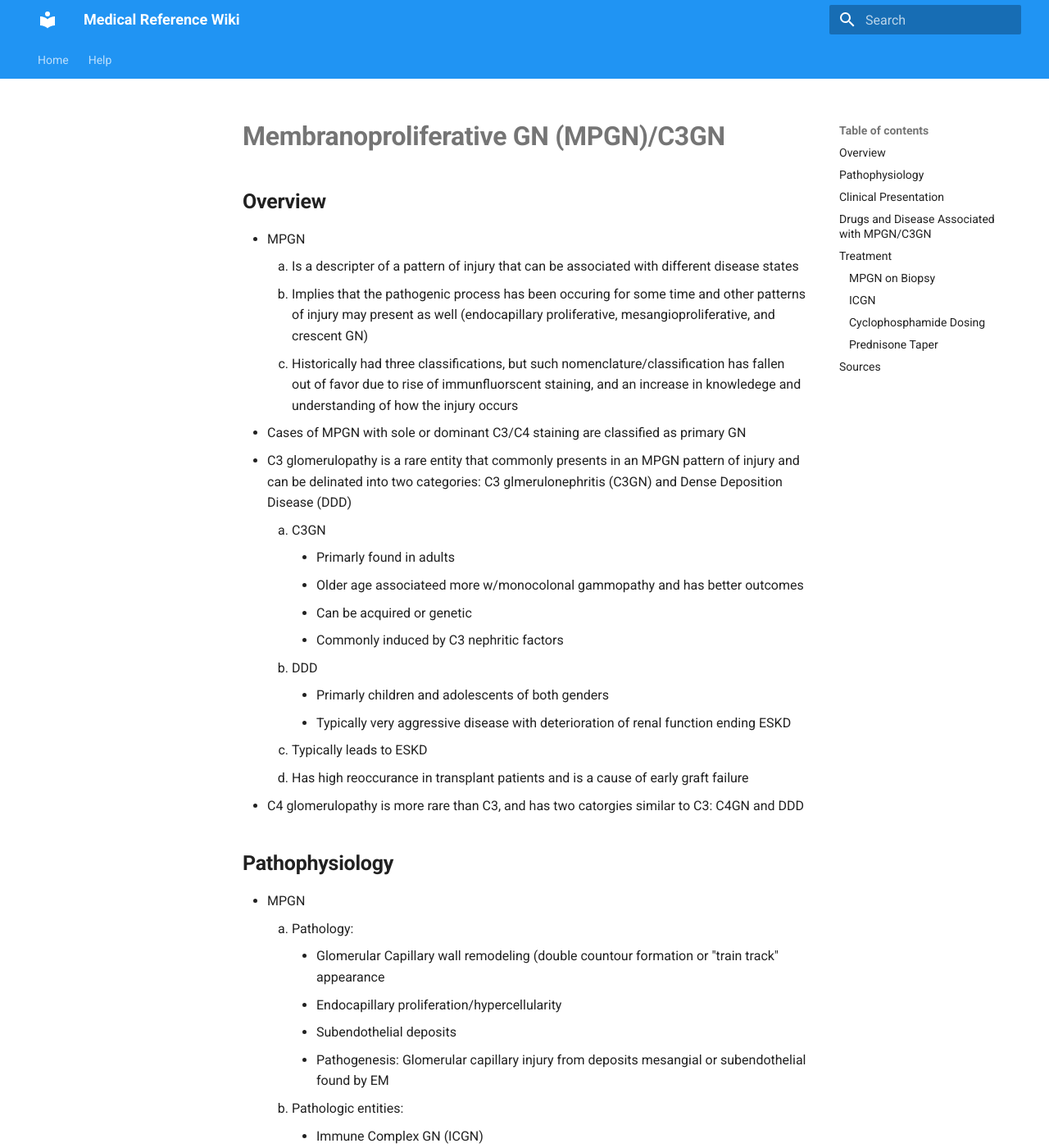
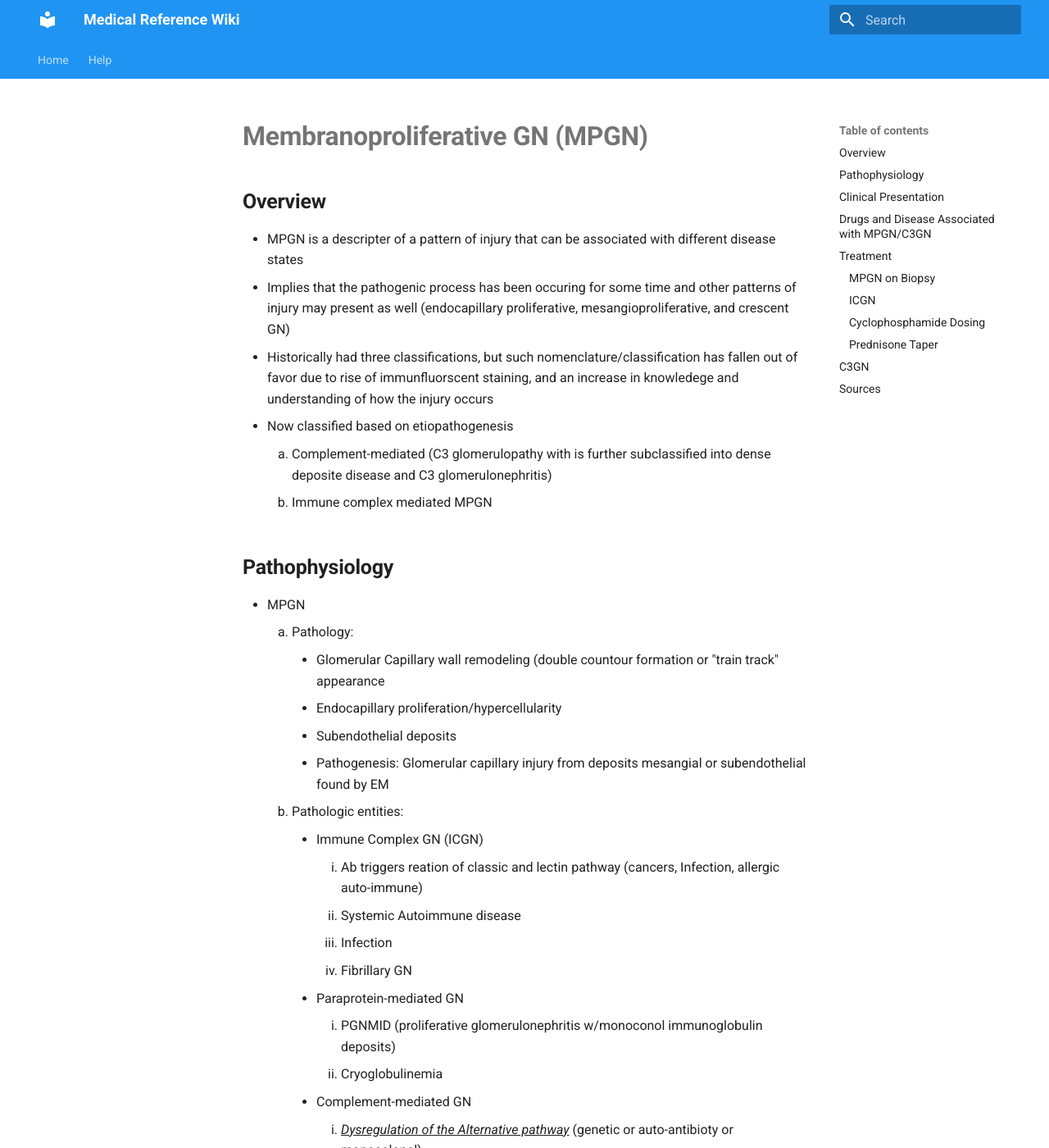
Before and after one commit to TTUNEPH2025/GN, an MkDocs documentation site: the page built from docs/MPGN-C3GN.md, in a window 1280 px wide and 1400 px high. Shown: the whole window at 82% size. Built offline with MkDocs 1.6.1 and Material for MkDocs 9.7.7, drawn with Linux system fonts in a browser that asks for light colours; some of the changed text lies outside the part shown.

Commit message:
Update MPGN-C3GN.md

```diff
--- a/docs/MPGN-C3GN.md
+++ b/docs/MPGN-C3GN.md
@@ -1,22 +1,12 @@
-# **Membranoproliferative GN (MPGN)/C3GN**
+# **Membranoproliferative GN (MPGN)**
 ## **Overview**
-  * MPGN
-    1. Is a descripter of a pattern of injury that can be associated with different disease states
-    2. Implies that the pathogenic process has been occuring for some time and other patterns of injury may present as well (endocapillary proliferative, mesangioproliferative, and crescent GN)
-    3. Historically had three classifications, but such nomenclature/classification has fallen out of favor due to rise of immunfluorscent staining, and an increase in knowledege and understanding of how the injury occurs
-  * Cases of MPGN with sole or dominant C3/C4 staining are classified as primary GN
-  * C3 glomerulopathy is a rare entity that commonly presents in an MPGN pattern of injury and can be delinated into two categories: C3 glmerulonephritis (C3GN) and Dense Deposition Disease (DDD)
-    1. C3GN
-        - Primarly found in adults
-        - Older age associateed more w/monocolonal gammopathy and has better outcomes
-        - Can be acquired or genetic
-        - Commonly induced by C3 nephritic factors
-    2. DDD
-        - Primarly children and adolescents of both genders
-        - Typically very aggressive disease with deterioration of renal function ending ESKD
-    3. Typically leads to ESKD
-    4. Has high reoccurance in transplant patients and is a cause of early graft failure
-  * C4 glomerulopathy is more rare than C3, and has two catorgies similar to C3: C4GN and DDD
+  * MPGN is a descripter of a pattern of injury that can be associated with different disease states
+  * Implies that the pathogenic process has been occuring for some time and other patterns of injury may present as well (endocapillary proliferative, mesangioproliferative, and crescent GN)
+  * Historically had three classifications, but such nomenclature/classification has fallen out of favor due to rise of immunfluorscent staining, and an increase in knowledege and understanding of how the injury occurs
+  * Now classified based on etiopathogenesis
+    1. Complement-mediated (C3 glomerulopathy with is further subclassified into dense deposite disease and C3 glomerulonephritis)
+    2. Immune complex mediated MPGN
+
 ## **Pathophysiology**
   * MPGN
     1. Pathology:
@@ -268,6 +258,20 @@ flowchart TD
 |>52|Investigator's local practice|Investigator's local practice|Investigator's local practice|
 
 
+##C3GN
+  * Cases of MPGN with sole or dominant C3/C4 staining are classified as primary GN
+  * C3 glomerulopathy (C3GN) is a rare entity that commonly presents in an MPGN pattern of injury and can be delinated into two categories: C3 glmerulonephritis (C3GN) and Dense Deposite Disease (DDD)
+    1. C3GN
+        - Primarly found in adults
+        - Older age associateed more w/monocolonal gammopathy and has better outcomes
+        - Can be acquired or genetic
+        - Commonly induced by C3 nephritic factors
+    2. DDD
+        - Primarly children and adolescents of both genders
+        - Typically very aggressive disease with deterioration of renal function ending ESKD
+    3. Typically leads to ESKD
+    4. Has high reoccurance in transplant patients and is a cause of early graft failure
+  * C4 glomerulopathy is more rare than C3, and has two catorgies similar to C3: C4GN and DDD
 
 ## **Sources**
  * [KDIGO GN Guidlines](https://kdigo.org/guidelines/gd/)
```
